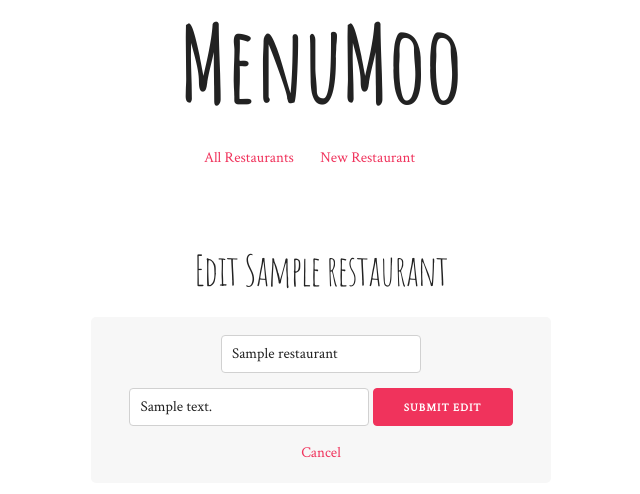
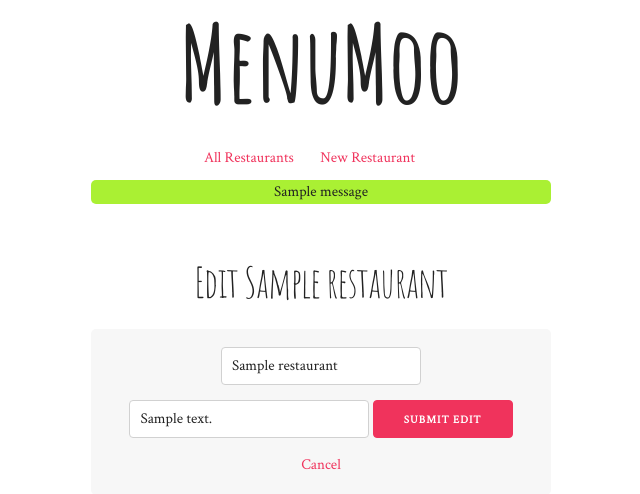
Before and after one commit to erogers6264/menumoo, a Flask app: page /restaurants/1/edit/ in a window 1280 px wide. Shown: the top 494 px of the page, without its empty margins (319-959 px from the left). Run offline with Flask 2, Linux system fonts and the light colour scheme; tables that the repository leaves empty hold one stand-in row (values such as "Sample post"); one stand-in notice (Sample message) is shown.

Commit message:
Add and style message flash renderer

```diff
--- a/menumoo/static/css/style.css
+++ b/menumoo/static/css/style.css
@@ -4,7 +4,7 @@ body {
 }
 
 header {
-	margin-bottom: 5%;
+	margin-bottom: 3%;
 }
 
 p {
@@ -50,6 +50,18 @@ blockquote {
 .fancy {
 	font-weight: bold;
 	font-size: 7em;
+}
+
+.flashes {
+	background-color: #AAF033;
+	border-radius: 5px;
+	margin-bottom: 3%;
+	border-radius: 5px;
+	text-align: center;
+}
+
+.flashes li {
+	margin: 0;
 }
 
 .spiel {
--- a/menumoo/templates/layout.html
+++ b/menumoo/templates/layout.html
@@ -50,6 +50,15 @@
             {% endblock %}
           </ul>
         </nav>
+        {% with messages = get_flashed_messages() %}
+          {% if messages %}
+            <ul class="flashes">
+              {% for message in messages %}
+                <li>{{ message }}</li>
+              {% endfor %}
+            </ul>
+          {% endif %}
+        {% endwith %}
       </div>
     </div> <!-- Container -->
   </header>
```
